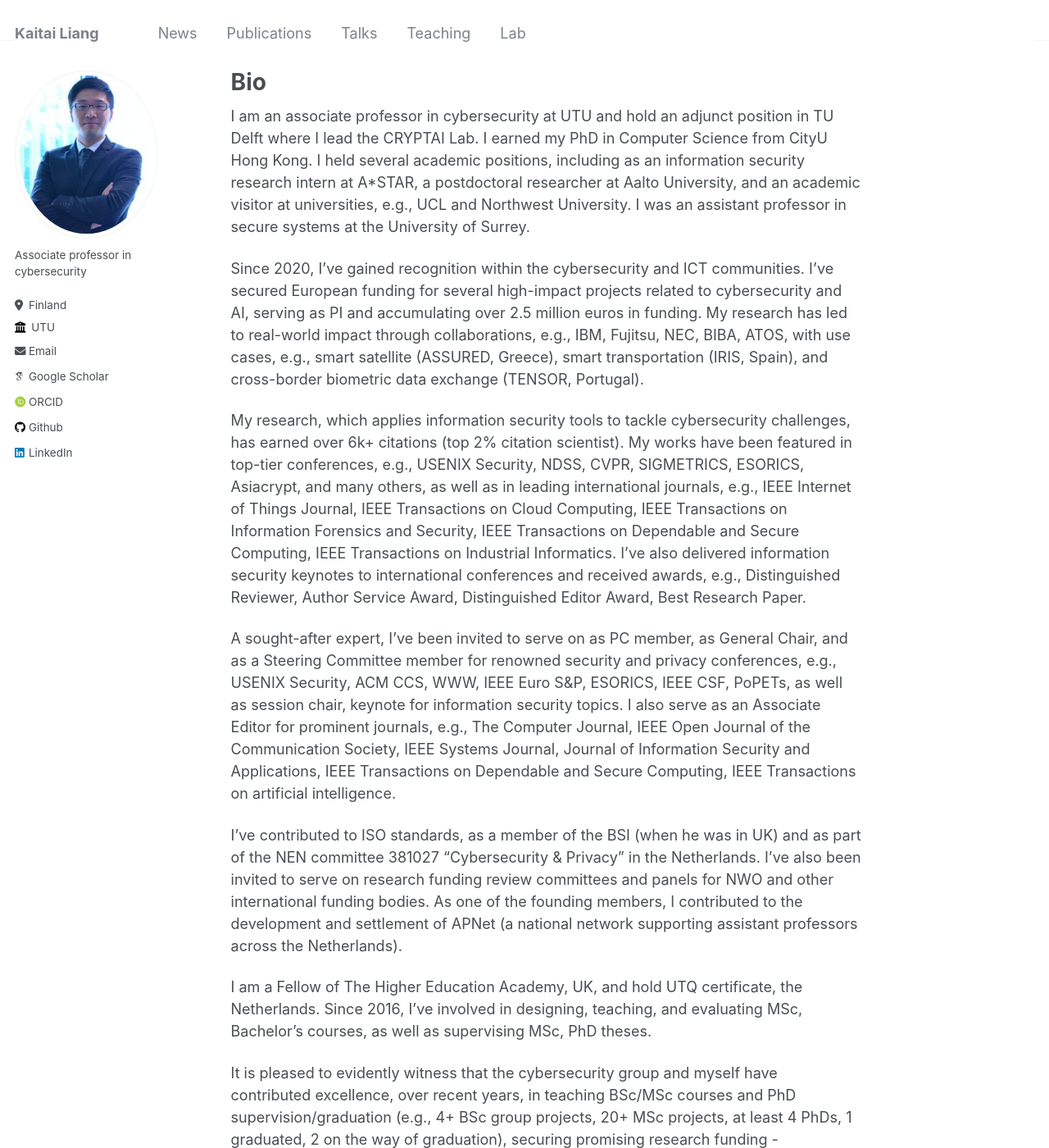
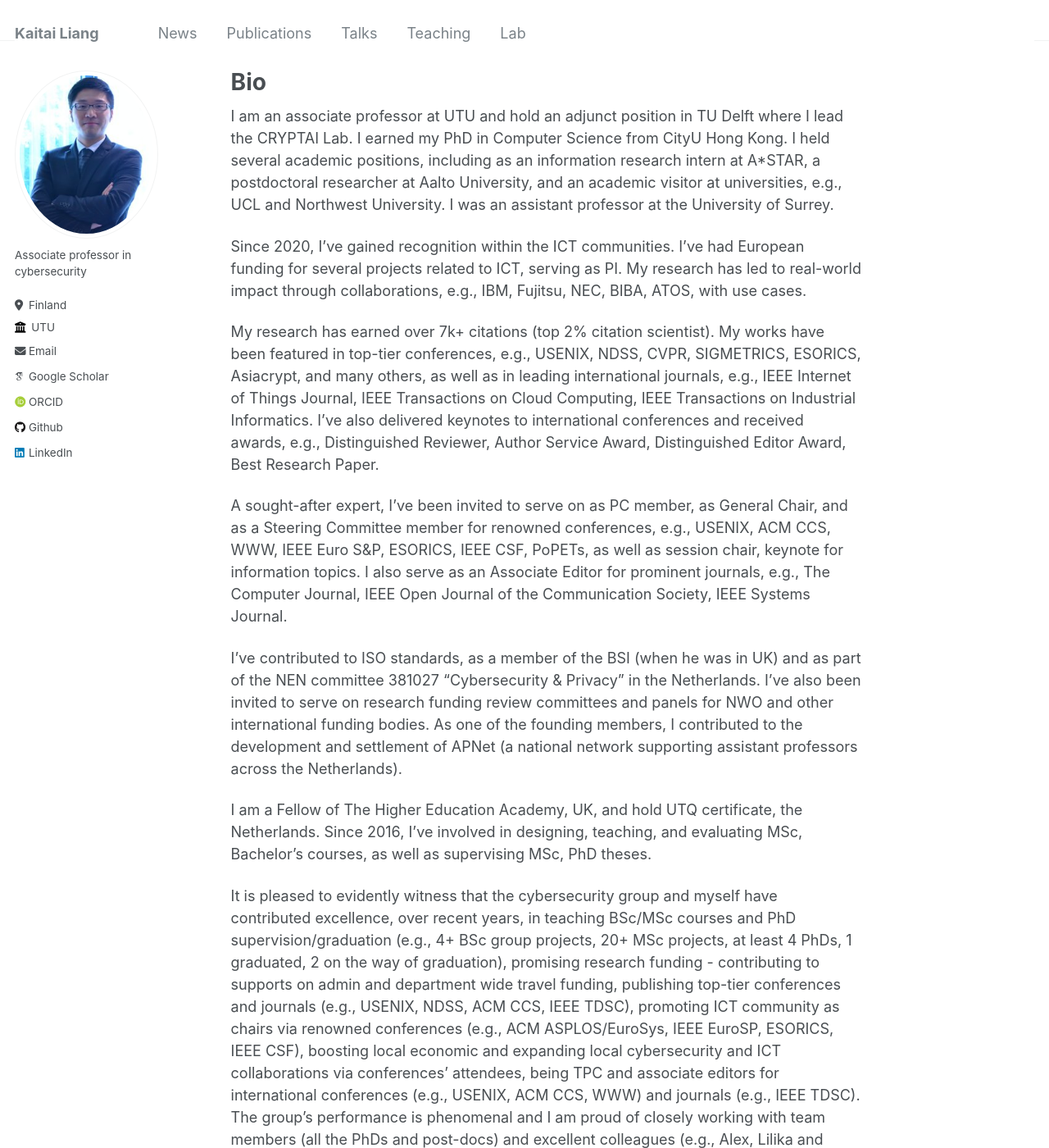
Before and after one commit to kaitailiang/kaitailiang.github.io, a Jekyll site: the page built from _pages/about.md, in a window 1280 px wide and 1400 px high. Shown: the whole window at 82% size. Built offline with Jekyll 4.4.1, drawn with Linux system fonts in a browser that asks for light colours; some web fonts are replaced; a file with an impossible date is left out; some of the changed text lies outside the part shown.

Commit message:
Update about.md

```diff
--- a/_pages/about.md
+++ b/_pages/about.md
@@ -7,33 +7,33 @@ redirect_from:
   - /about.html
 ---
 
-I am an associate professor in cybersecurity at UTU and hold an adjunct position in TU Delft where I lead the CRYPTAI Lab. I earned my PhD in Computer Science from CityU Hong Kong. I held several academic positions, including as an information security research intern at A*STAR, a postdoctoral researcher at Aalto University, and an academic visitor at universities, e.g., UCL and Northwest University. I was an assistant professor in secure systems at the University of Surrey.
+I am an associate professor at UTU and hold an adjunct position in TU Delft where I lead the CRYPTAI Lab. I earned my PhD in Computer Science from CityU Hong Kong. I held several academic positions, including as an information research intern at A*STAR, a postdoctoral researcher at Aalto University, and an academic visitor at universities, e.g., UCL and Northwest University. I was an assistant professor at the University of Surrey.
 
-Since 2020, I've gained recognition within the cybersecurity and ICT communities. I've secured European funding for several high-impact projects related to cybersecurity and AI, serving as PI and accumulating over 2.5 million euros in funding. My research has led to real-world impact through collaborations, e.g., IBM, Fujitsu, NEC, BIBA, ATOS, with use cases, e.g., smart satellite (ASSURED, Greece), smart transportation (IRIS, Spain), and cross-border biometric data exchange (TENSOR, Portugal).
+Since 2020, I've gained recognition within the ICT communities. I've had European funding for several projects related to ICT, serving as PI. My research has led to real-world impact through collaborations, e.g., IBM, Fujitsu, NEC, BIBA, ATOS, with use cases.
 
-My research, which applies information security tools to tackle cybersecurity challenges, has earned over 6k+ citations (top 2% citation scientist). My works have been featured in top-tier conferences, e.g., USENIX Security, NDSS, CVPR, SIGMETRICS, ESORICS, Asiacrypt, and many others, as well as in leading international journals, e.g., IEEE Internet of Things Journal, IEEE Transactions on Cloud Computing, IEEE Transactions on Information Forensics and Security, IEEE Transactions on Dependable and Secure Computing, IEEE Transactions on Industrial Informatics. I've also delivered information security keynotes to international conferences and received awards, e.g., Distinguished Reviewer, Author Service Award, Distinguished Editor Award, Best Research Paper.
+My research has earned over 7k+ citations (top 2% citation scientist). My works have been featured in top-tier conferences, e.g., USENIX, NDSS, CVPR, SIGMETRICS, ESORICS, Asiacrypt, and many others, as well as in leading international journals, e.g., IEEE Internet of Things Journal, IEEE Transactions on Cloud Computing, IEEE Transactions on Industrial Informatics. I've also delivered keynotes to international conferences and received awards, e.g., Distinguished Reviewer, Author Service Award, Distinguished Editor Award, Best Research Paper.
 
-A sought-after expert, I've been invited to serve on as PC member, as General Chair, and as a Steering Committee member for renowned security and privacy conferences, e.g.,  USENIX Security, ACM CCS, WWW, IEEE Euro S&P, ESORICS, IEEE CSF, PoPETs, as well as session chair, keynote for information security topics. I also serve as an Associate Editor for prominent journals, e.g., The Computer Journal, IEEE Open Journal of the Communication Society, IEEE Systems Journal, Journal of Information Security and Applications, IEEE Transactions on Dependable and Secure Computing, IEEE Transactions on artificial intelligence.
+A sought-after expert, I've been invited to serve on as PC member, as General Chair, and as a Steering Committee member for renowned conferences, e.g.,  USENIX, ACM CCS, WWW, IEEE Euro S&P, ESORICS, IEEE CSF, PoPETs, as well as session chair, keynote for information topics. I also serve as an Associate Editor for prominent journals, e.g., The Computer Journal, IEEE Open Journal of the Communication Society, IEEE Systems Journal.
 
 I've contributed to ISO standards, as a member of the BSI (when he was in UK) and as part of the NEN committee 381027 "Cybersecurity & Privacy" in the Netherlands. I've also been invited to serve on research funding review committees and panels for NWO and other international funding bodies. As one of the founding members, I contributed to the development and settlement of APNet (a national network supporting assistant professors across the Netherlands).
 
 I am a Fellow of The Higher Education Academy, UK, and hold UTQ certificate, the Netherlands. Since 2016, I've involved in designing, teaching, and evaluating MSc, Bachelor's courses, as well as supervising MSc, PhD theses.
 
-It is pleased to evidently witness that the cybersecurity group and myself have contributed excellence, over recent years, in teaching BSc/MSc courses and PhD supervision/graduation (e.g., 4+ BSc group projects, 20+ MSc projects, at least 4 PhDs, 1 graduated, 2 on the way of graduation), securing promising research funding - contributing to supports on admin and department wide travel funding, publishing top-tier conferences and journals (e.g., USENIX Security, NDSS, ACM CCS, IEEE TDSC, IEEE TIFS), promoting cybersecurity community as chairs via renowned conferences (e.g., ACM ASPLOS/EuroSys, IEEE EuroSP, ESORICS, IEEE CSF), boosting local economic and expanding local cybersecurity and ICT collaborations via conferences' attendees, being TPC and associate editors for international cybersecurity conferences (e.g., USENIX Security, ACM CCS, WWW) and journals (e.g., IEEE TDSC, IEEE TAI), putting forward use cases/pilots to various European countries via projects (e.g., TANGO, ASSURED). The group's performance is phenomenal and I am proud of closely working with team members (all the PhDs and post-docs) and excellent colleagues (e.g., Alex, Lilika and George).
+It is pleased to evidently witness that the cybersecurity group and myself have contributed excellence, over recent years, in teaching BSc/MSc courses and PhD supervision/graduation (e.g., 4+ BSc group projects, 20+ MSc projects, at least 4 PhDs, 1 graduated, 2 on the way of graduation), promising research funding - contributing to supports on admin and department wide travel funding, publishing top-tier conferences and journals (e.g., USENIX, NDSS, ACM CCS, IEEE TDSC), promoting ICT community as chairs via renowned conferences (e.g., ACM ASPLOS/EuroSys, IEEE EuroSP, ESORICS, IEEE CSF), boosting local economic and expanding local cybersecurity and ICT collaborations via conferences' attendees, being TPC and associate editors for international conferences (e.g., USENIX, ACM CCS, WWW) and journals (e.g., IEEE TDSC). The group's performance is phenomenal and I am proud of closely working with team members (all the PhDs and post-docs) and excellent colleagues (e.g., Alex, Lilika and George).
 
 Research Interests
 ======
-Data protection, privacy-preserving federated learning, attacks on AI \& secure systems, blockchain R\&D. Please take a look at the research outputs, with references on [Google Scholar top publication venues](https://scholar.google.es/citations?view_op=top_venues&hl=en&vq=eng_computersecuritycryptography), [core conference/journal ranking](http://portal.core.edu.au/conf-ranks/) and [CSRankings: Cybersecurity](https://csrankings.org/#/index?sec&nl).
+Data protection, theoretical federated learning, applied cryptography, blockchain. Please take a look at the research outputs, with references on [Google Scholar top publication venues](https://scholar.google.es/citations?view_op=top_venues&hl=en&vq=eng_computersecuritycryptography), [core conference/journal ranking](http://portal.core.edu.au/conf-ranks/) and [CSRankings](https://csrankings.org/#/index?sec&nl).
 
 
 Research Projects
 ======
-1. ORQESTRA aims to provide practical, formally verified and efficient implementations of Post-Quantum Crypto (PQC) algorithms and abstractions addressing the current need towards bridging the gap between the foundational primitives and hard mathematical problems of PQC to the operational deployment of cryptosystems that can provide certifiable quantum-level security. The added value of the ORQESTRA’s offerings will be validated in 8 real-world defence-oriented use cases and 2 Proof-of-Concept evaluation testbeds, inducing Free-Space QKD/PQC, with high security, trust, timing and performance requirements, focusing on protecting Land, Maritime and Aerial critical infrastructures and communications.
-2. REWIRE (No. 101070627), Primary Investigator. REWIRE envisions a holistic framework for continuous security assessment of open-source and open-specification hardware and software for IoT devices and the development of cybersecurity certification in accordance with the requirements and guidelines of recent EU Cybersecurity Act.
-3. TENSOR (No. 101073920), Primary Investigator. It provides Police Authorities a platform that facilitates the biometric evidence extraction, sharing, and storage in cross border environments, allowing them to share best practices in an automated, robust, secure, privacy-preserving and scalable manner. The full potential of biometrics technologies will be exploited, as well as their fusion with less distinctive features in case of partial evidence gathered. Use cases and pilots can be found here.
-4. TANGO (No. 101070052), Primary Investigator. TANGO establishes a stronger cross-sector data sharing, in a citizen-centric, secure and trustworthy manner, by developing innovative solutions while addressing environmental degradation and climate change challenges.
-5. IRIS (no. 101021727), Primary Investigator, Completed. IRIS aims to establish the first dedicated online training and cyber exercises to prepare CERTs/CSIRTs to collaboratively protect critical infrastructures and systems against cross-border AI and IoT threats. Pilot demonstrators will be conducted in Helsinki, Tallinn, and Barcelona.
-6. ASSURED (no. 952697), Primary Investigator, Completed. ASSURED introduces an innovative, formally verified runtime assurance framework for securing CPS supply chains: by leveraging edge computing ecosystems, a universal distributed solution is developed for the transformation of CPSoS into distributed safety-critical CPSoS solutions, hosting multiple mixed-criticality applications. Completed.
+1. ORQESTRA aims to provide practical, formally verified and efficient implementations of Post-Quantum Crypto (PQC) algorithms and abstractions addressing the current need towards bridging the gap between the foundational primitives and hard mathematical problems of PQC to the operational deployment of cryptosystems that can provide certifiable quantum-level security.
+2. REWIRE (No. 101070627), Primary Investigator. REWIRE envisions a holistic framework for continuous security assessment of open-source and open-specification hardware and software for IoT devices and the development of certification in accordance with the requirements and guidelines of recent EU Act.
+3. TENSOR (No. 101073920), Primary Investigator. It provides Police Authorities a platform that facilitates the evidence extraction, sharing, and storage in cross border environments, allowing them to share best practices in an automated, robust, privacy-preserving and scalable manner. The full potential of biometrics technologies will be exploited, as well as their fusion with less distinctive features in case of partial evidence gathered.
+4. TANGO (No. 101070052), Primary Investigator. TANGO establishes a stronger cross-sector data sharing, in a citizen-centric, and trustworthy manner, by developing innovative solutions while addressing environmental degradation and climate change challenges.
+5. IRIS (no. 101021727), Primary Investigator, Completed. IRIS aims to establish the first dedicated online training and cyber exercises to prepare CERTs/CSIRTs.
+6. ASSURED (no. 952697), Primary Investigator, Completed. ASSURED introduces an innovative, formally verified runtime assurance framework by leveraging edge computing ecosystems, a universal distributed solution is developed for the transformation of CPSoS. Completed.
 7. CUREX funded by the European Commission, H2020-SC1-FA-DTS-2018-1/SU-TDS-02-2018 (2018-2021), Co-Investigator. Completed.
 8. SPEAR funded by the European Commission, H2020-DS-SC7-2017/DS-07-2017-RIA (2018-2021), Co-Investigator. Completed.
 9. SECONDO funded by the European Commission, H2020-MSCA-RISE-2018/ENG, (2018-2022), Co-Investigator. Completed.
```
